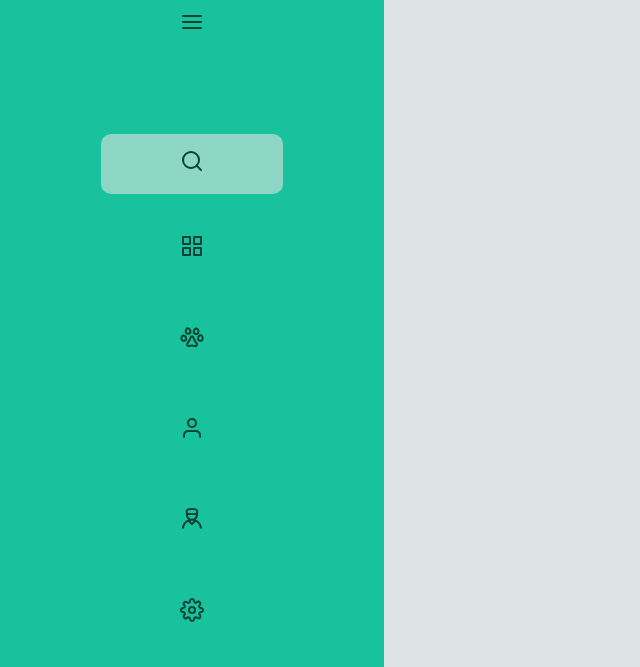
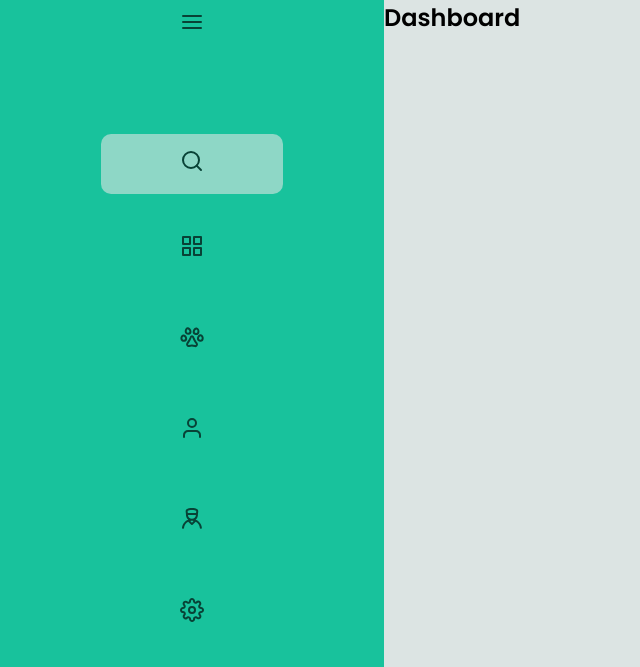
Before and after one commit to luizfernandolpp/projeto-sidebar, a plain HTML site: page index.html in a window 1280 px wide. Shown: the top 667 px of the page, without its empty margins (0-640 px from the left). Drawn offline with Linux system fonts and the light colour scheme.

Commit message:
Update index.html

```diff
--- a/index.html
+++ b/index.html
@@ -6,6 +6,7 @@
     <meta name="viewport" content="width=device-width, initial-scale=1.0">
     <title>Sidebar</title>
     <link rel="stylesheet" href="estilos/style.css">
+    <link rel="stylesheet" href="estilos/media-query.css">
 </head>
 <body>
     <header>
@@ -37,7 +38,9 @@
         </div>
     </header>
    <main>
-
+        <section>
+            <h1>Dashboard</h1>
+        </section>
    </main>
 
 </body>
```
